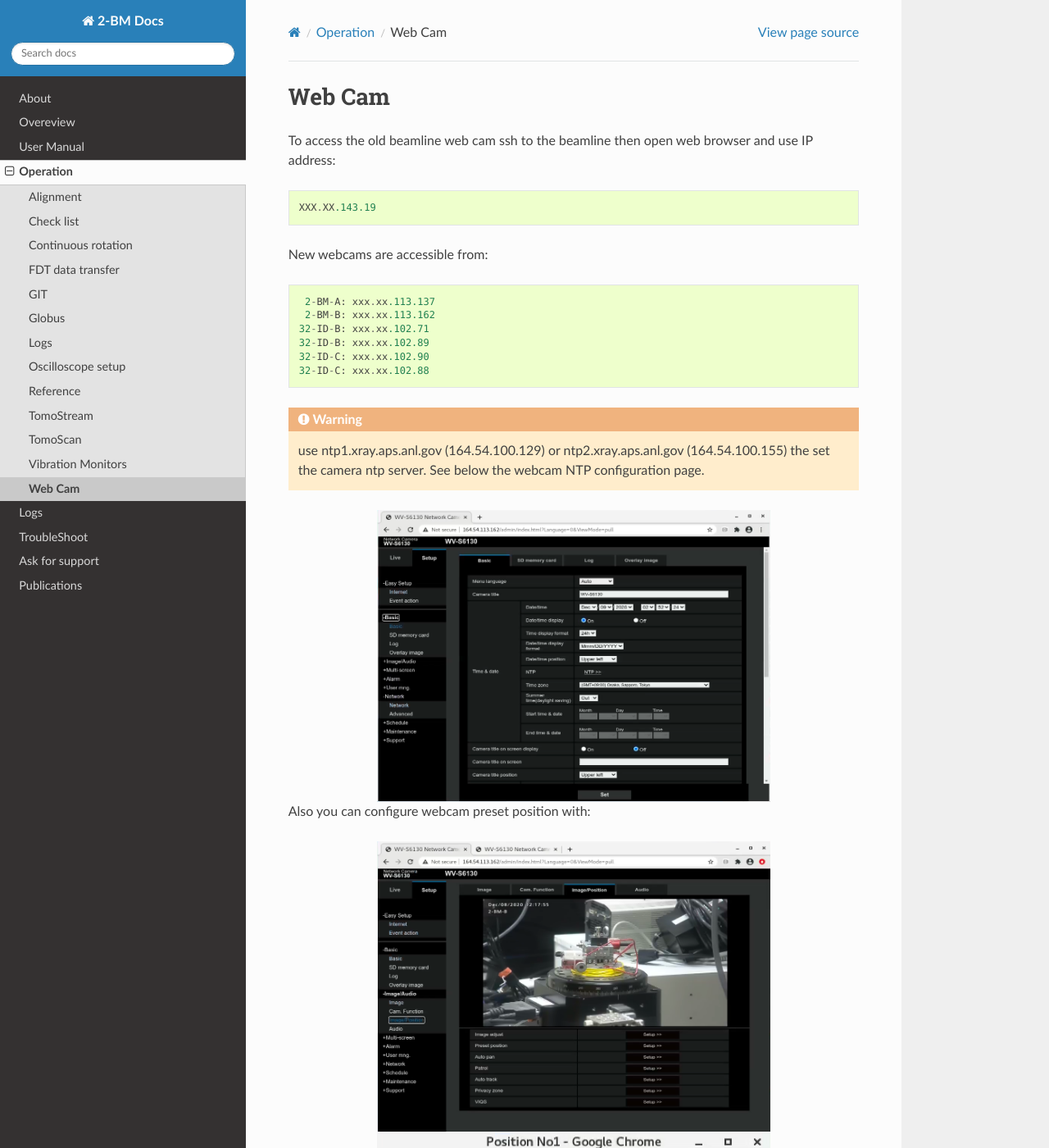
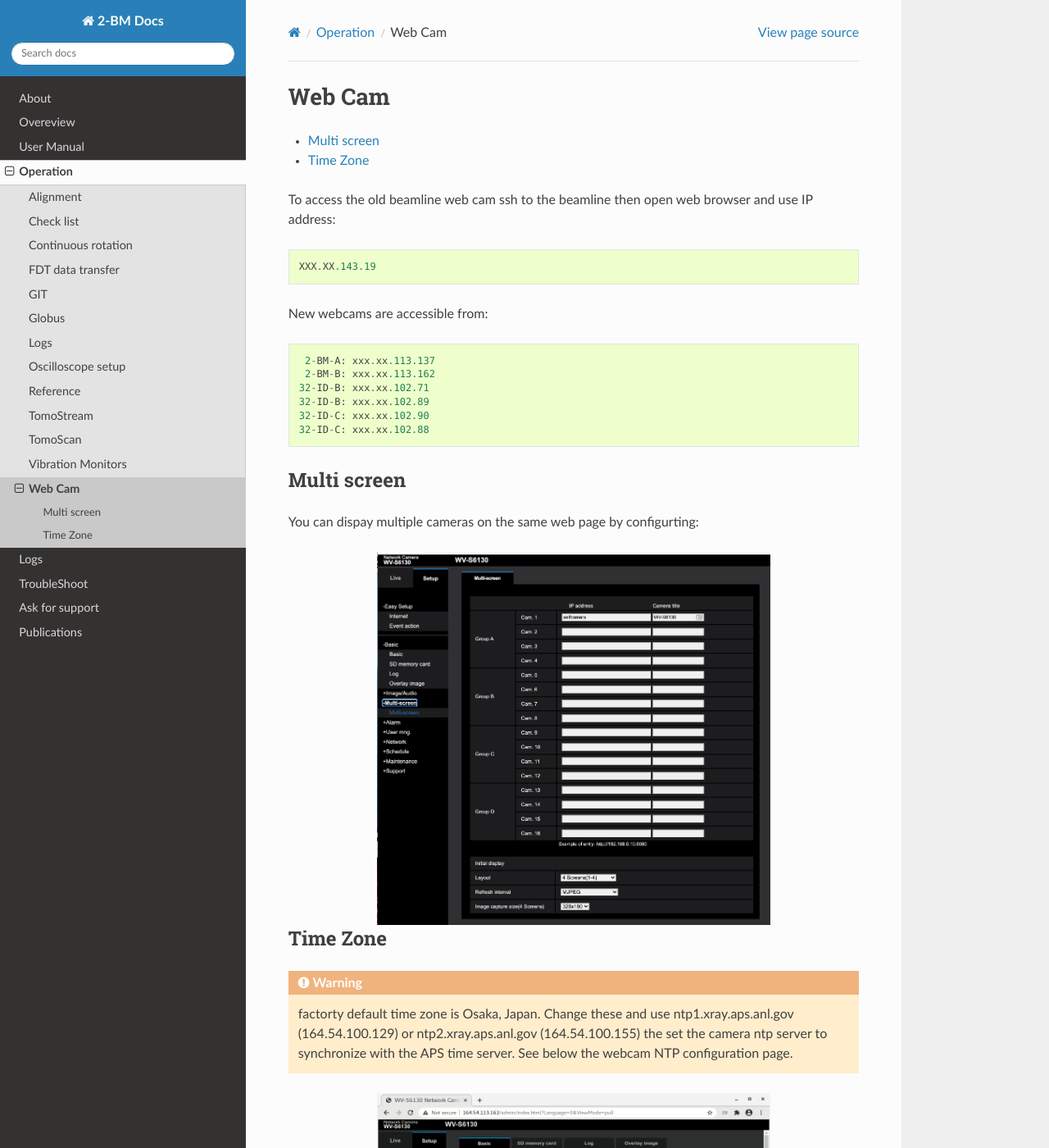
Before and after one commit to xray-imaging/2bm-docs, a Sphinx documentation site: the page built from docs/source/ops/item_025.rst, in a window 1280 px wide and 1400 px high. Shown: the whole window at 82% size. Built offline with Sphinx 7.4.7 and the Read the Docs theme 2.0.0, drawn with Linux system fonts in a browser that asks for light colours; the version number could not be read and is left out.

Commit message:
added multi screen info

```diff
--- a/docs/source/ops/item_025.rst
+++ b/docs/source/ops/item_025.rst
@@ -17,7 +17,22 @@ New webcams are accessible from::
     32-ID-C: xxx.xx.102.90
     32-ID-C: xxx.xx.102.88
 
-.. warning:: use ntp1.xray.aps.anl.gov (164.54.100.129) or ntp2.xray.aps.anl.gov (164.54.100.155) the set the camera ntp server. See below the webcam NTP configuration page.
+
+Multi screen
+------------
+
+You can dispay multiple cameras on the same web page by configurting:
+
+.. image:: ../img/webCamMultiple.png
+   :width: 480px
+   :align: center
+   :alt: webCamMultiple
+
+
+Time Zone
+---------
+
+.. warning:: factorty default time zone is Osaka, Japan. Change these and use ntp1.xray.aps.anl.gov (164.54.100.129) or ntp2.xray.aps.anl.gov (164.54.100.155) the set the camera ntp server to synchronize with the APS time server. See below the webcam NTP configuration page.
 
 
 .. image:: ../img/webCamNtp.png
```
Also changed, not shown: docs/source/img/webCamMultiple.png (added).
